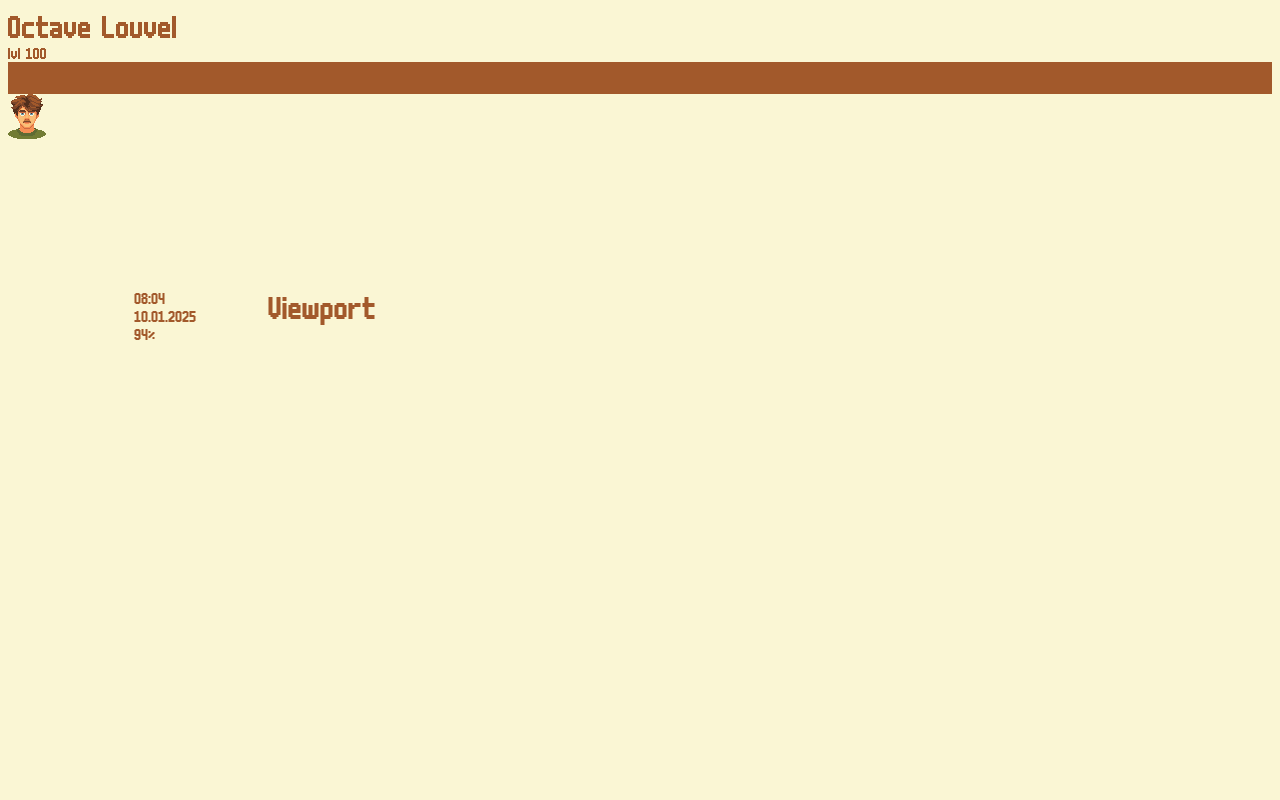
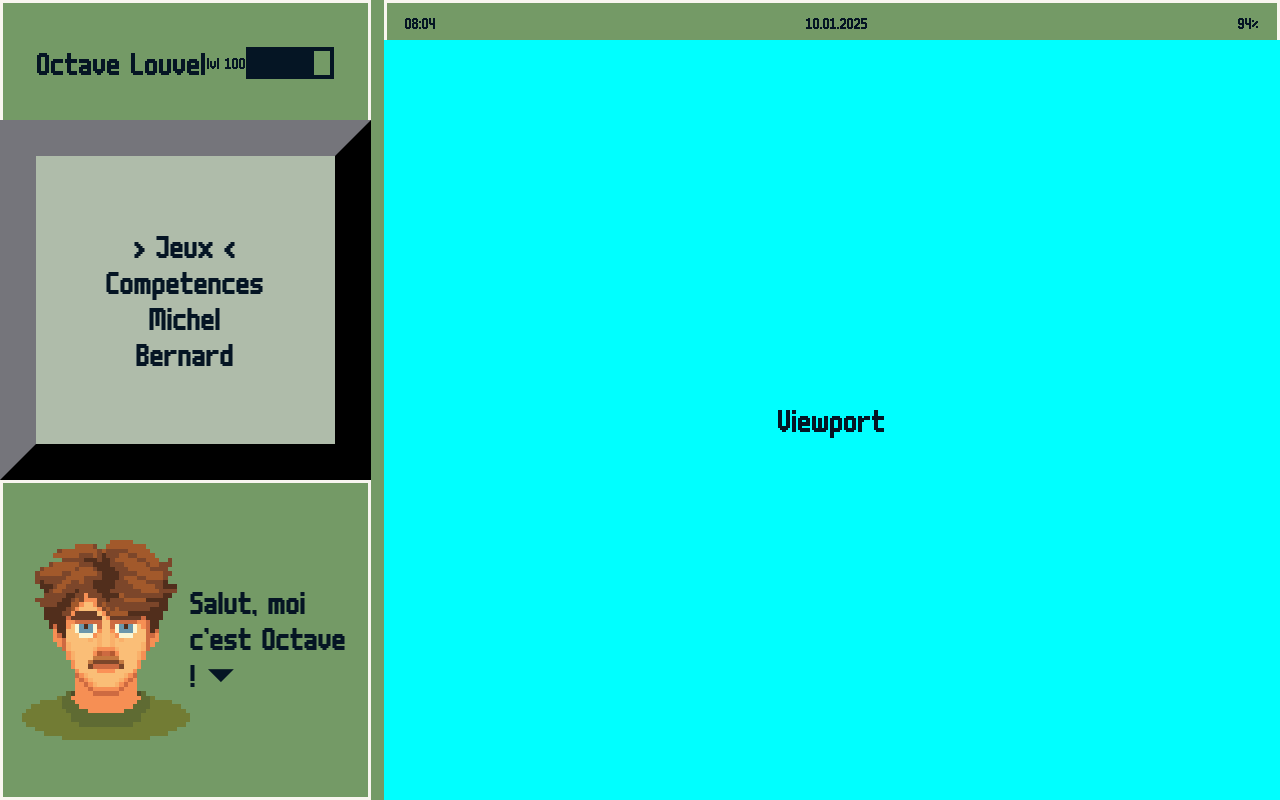
Before and after one commit to OctaveLouvel/website, a plain HTML site: page index.html in a window 1280 px wide. Drawn offline with Linux system fonts and the light colour scheme.

Commit message:
rajout du menu

```diff
--- a/index.js
+++ b/index.js
@@ -1 +1,117 @@
-console.log("Hello world");
+//Dom ELements
+const skipButton = document.getElementById("skip-button");
+const pngText = document.getElementById("pnj-text");
+const menu = document.getElementById("menu");
+const content = document.getElementById("content");
+const menuSelection = document.getElementById("menu-selection");
+
+//States
+let isMenuSelected = true;
+
+const Menu = {
+    numberOfRows: 1,
+    selectedElement: 1,
+    elements: ["Jeux", "Competences", "Michel", "Bernard"],
+    selectNextElement() {
+        let next = (this.selectedElement + 1) % this.elements.length;
+        this.render(next);
+    },
+    selectPrevElement() {
+        let prev = (this.selectedElement - 1 + this.elements.length) % this.elements.length;
+        this.render(prev);
+    },
+    unselectElements() {
+        this.render(-1);
+    },
+    selectFirstElements() {
+        this.render(0);
+    },
+    render(selectedIndex = 0){
+        menuSelection.innerHTML = "";
+        this.elements.forEach((item, idx) => {
+            const h3 = document.createElement("h3");
+            h3.textContent = item;
+            if (idx === selectedIndex) {
+                h3.textContent = `> ${item} <`;
+            }
+            menuSelection.appendChild(h3);
+        });
+        this.selectedElement = selectedIndex;
+    },
+}
+
+
+async function say() {
+    await speak(pngText, "Salut, moi c'est Octave ! ⏷");
+    await speak(pngText, "Bienvenue sur mon portfolio interactif ⏷");
+    await speak(pngText, "Il y aura bientôt mon parcours et des minis jeux ici ⏷");
+    await speak(pngText, "Je te conseille de revenir dans quelque jours ⏷");
+    await speak(pngText, "Quand j'aurais fini de faire le site !");
+}
+
+async function speak(element, text) {
+    let textPrinted = "";
+    let skip = false;
+
+    const skipHandler = () => { skip = true; };
+    skipButton.addEventListener('click', skipHandler);
+
+    for (let i = 0; i < text.length; i++) {
+        textPrinted += text[i];
+        element.textContent = textPrinted + "_";
+        if (skip) break;
+        await new Promise(resolve => setTimeout(resolve, 50));
+    }
+
+    element.textContent = text;
+    skipButton.removeEventListener('click', skipHandler);
+
+    await new Promise(resolve => {
+        const nextHandler = () => {
+            skipButton.removeEventListener('click', nextHandler);
+            resolve();
+        };
+        skipButton.addEventListener('click', nextHandler);
+    });
+}
+
+function setupSelection(){
+    const menuSelectedHandler = () => {
+        isMenuSelected = true;
+        console.log("Menu is clicked");
+        menu.removeEventListener('click', menuSelectedHandler);
+        content.addEventListener('click', contentSelectedHandler);
+        Menu.selectFirstElements();
+    }
+
+    const contentSelectedHandler = () => {
+        isMenuSelected = false;
+        console.log("Content is clicked");
+        content.removeEventListener('click', contentSelectedHandler);
+        menu.addEventListener('click', menuSelectedHandler);
+        Menu.unselectElements();
+    }
+    if(isMenuSelected) content.addEventListener('click', contentSelectedHandler);
+    else menu.addEventListener('click', menuSelectedHandler);
+}
+
+
+function setupKeyboard() {
+    document.addEventListener('keydown', event => {
+        if (!isMenuSelected) return;
+        if (event.key === "ArrowDown" || event.key === "s") {
+            Menu.selectNextElement();
+        } else if (event.key === "ArrowUp" || event.key === "z" || event.key === "w") {
+            Menu.selectPrevElement();
+        }
+    });
+}
+
+function init() {
+    say();
+    setupSelection();
+    setupKeyboard();
+    Menu.render();
+}
+
+init();
--- a/static/css/style.css
+++ b/static/css/style.css
@@ -4,70 +4,148 @@
 }
 
 body{
-  background-color: #faf6d4;
+  background-color: var(--main-bg);
   font-size: 36px;
   font-family: m6x11;
-  color: #a2592b;
+  color: var(--main-color);
+
+  margin: 0;
+  position: fixed;
+  bottom: 0;
+  left: 0;
+  right: 0;
+  top: 0;
+  gap: 1%;
+
+  display: grid;
+  grid-template-rows: 100%;
+  grid-template-columns: 29% 70%;
+
+  cursor:default;
+  user-select: none;
+
+}
+
+:root {
+  --main-bg: #749A66;
+  --main-font: m6x11;
+  --main-color: #051524;
+  --border: #f9f5f0;
 }
 
 p{
   font-size: 18px;
+  font-family: m6x11;
   margin: 0;
 }
 
 h1{
+  margin: 0;
   font-weight: 100;
+  font-family: m6x11;
   font-size: 68px;
 }
 
 h2{
+  margin: 0;
   font-weight: 100;
+  font-family: m6x11;
   font-size: 54px;
 }
 
 h3{
   margin: 0;
   font-weight: 100;
+  font-family: m6x11;
   font-size: 36px;
 }
 
-.content{
-  margin: 4em 10% 0 10%;
-  display: flex;
-  align-items: flex-start;
-  gap: 2em;
+.hud{
+  display: grid;
+  grid-template-rows: 15% 45% 40%;
+  grid-template-columns: 100%;
 }
 
-.box{
-  columns: 2;
-  text-align: center;
-  padding: 2em;
-  border: 10px solid #6b97ab;
+.content{
+  display: grid;
+  grid-template-rows: 5% 95%;
+  grid-template-columns: 100%;
 }
 
-.box h1{
-  color: #a2592b;
-  font-size: 68px;
-  margin: 0;
+.menu{
+  display: flex;
+  justify-content: center;
+  align-items: center;
+  height: 100%;
+  text-align: center;
+  overflow: hidden;
+  background-color: #AFBCAA;
+  color: #051524;
+  border: outset 1em #252527;
+  box-sizing: border-box;
+  box-shadow: 0 0 0 0;
+  border-radius: 0;
 }
 
-.main-box img{
-  width: 300px;
-  image-rendering: optimizeSpeed;
+.viewport{
+  background-color: aqua;
+  display: flex;
+  justify-content: center;
+  align-items: center;
+  height: 100%;
+  text-align: center;
+  overflow: hidden;
+}
+
+.status-bar{
+  border: solid 3px var(--border);
+  display: flex;
+  justify-content:space-between;
+  align-items: center;
+  height: 100%;
+  text-align: center;
+  overflow: hidden;
+  padding: 0 2%;
+}
+
+.user-info{
+  border: solid 3px var(--border);
+  display: flex;
+  justify-content: center;
+  align-items: center;
+  height: 100%;
+  text-align: center;
+  overflow: hidden;
+}
+
+.skip{
+  cursor:pointer;
+}
+
+.pnj{
+  border: solid 3px var(--border);
+  overflow: hidden;
+  display: flex;
+  justify-content: center;
+  align-items: center;
+  padding: 5%;
+}
+
+.pnj img{
+  height: 200px;
   image-rendering: pixelated;
 }
 
+
 .progress-bar{
-  background-color: #faf6d4;
+  background-color: var(--main-bg);
   height: 24px;
-  border: 4px solid #a2592b;
+  width: 80px;
+  border: 4px solid var(--main-color);
 }
 
 .inner-progress-bar{
-  background-color: #a2592b;
+  width: 80%;
+  background-color: var(--main-color);
   height: 24px;
 }
-
-.inner-progress-bar p{
-  color: #faf6d4;
-}
```
